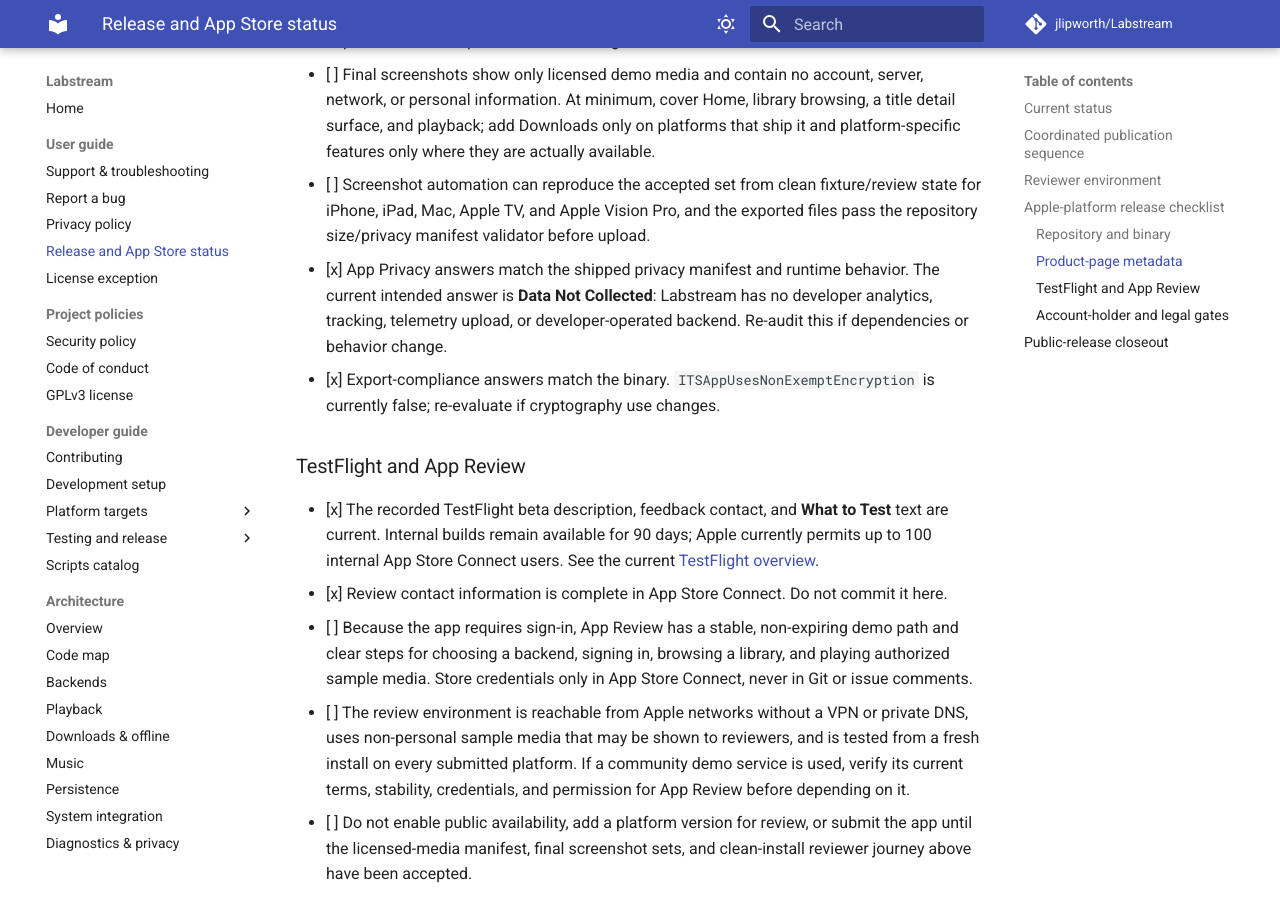
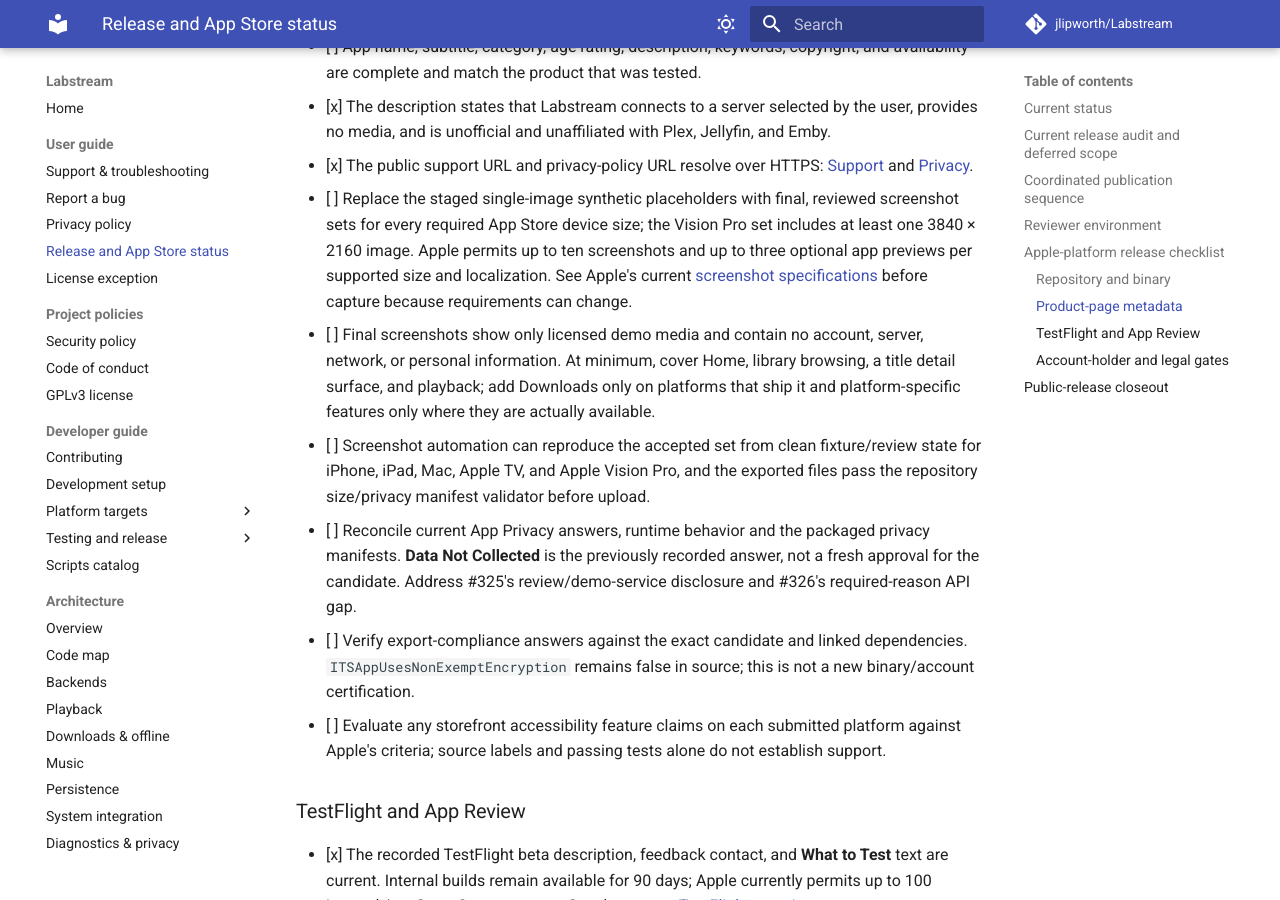
Before and after one commit to jlipworth/Labstream, an MkDocs documentation site: the page built from docs/RELEASES.md, in a window 1280 px wide and 900 px high, scrolled down 4659 px. Built offline with MkDocs 1.6.1 and Material for MkDocs 9.7.7, drawn with Linux system fonts in a browser that asks for light colours; comment, search, counter and statistics services are not loaded; some of the changed text lies outside the part shown.

Commit message:
docs: audit prerelease disclosures and reconcile deferred gates

```diff
--- a/docs/RELEASES.md
+++ b/docs/RELEASES.md
@@ -50,6 +50,19 @@
 parentheses is the App Store build number (`CFBundleVersion`). A new marketing version begins at
 build 1; each replacement upload for the same platform and marketing version must use a higher
 build number.
+
+## Current release audit and deferred scope
+
+The [2026-09-15 disclosure audit](https://github.com/jlipworth/Labstream/blob/main/docs/evidence/2026-09-15-prerelease-disclosure-audit.md)
+records source-level checks and remaining gates. Privacy wording and required-reason API
+coverage remain open in [#325](https://github.com/jlipworth/Labstream/issues/325) and
+[#326](https://github.com/jlipworth/Labstream/issues/326); historical App Store answers do not
+certify the current candidate.
+
+[#259](https://github.com/jlipworth/Labstream/issues/259), disconnected cold-launch access to
+completed downloads, is **deferred by user decision**. Keep the issue open; deferral is not
+hardware acceptance. Do not advertise reliable offline cold launch as verified. The remaining
+platform acceptance gates below still apply.
 
 ## Coordinated publication sequence
 
@@ -168,12 +181,14 @@
 - [ ] Screenshot automation can reproduce the accepted set from clean fixture/review state for
       iPhone, iPad, Mac, Apple TV, and Apple Vision Pro, and the exported files pass the repository
       size/privacy manifest validator before upload.
-- [x] App Privacy answers match the shipped privacy manifest and runtime behavior. The current
-      intended answer is **Data Not Collected**: Labstream has no developer analytics, tracking,
-      telemetry upload, or developer-operated backend. Re-audit this if dependencies or behavior
-      change.
-- [x] Export-compliance answers match the binary. `ITSAppUsesNonExemptEncryption` is currently
-      false; re-evaluate if cryptography use changes.
+- [ ] Reconcile current App Privacy answers, runtime behavior and the packaged privacy manifests.
+      **Data Not Collected** is the previously recorded answer, not a fresh approval for the
+      candidate. Address #325's review/demo-service disclosure and #326's required-reason API gap.
+- [ ] Verify export-compliance answers against the exact candidate and linked dependencies.
+      `ITSAppUsesNonExemptEncryption` remains false in source; this is not a new binary/account
+      certification.
+- [ ] Evaluate any storefront accessibility feature claims on each submitted platform against
+      Apple's criteria; source labels and passing tests alone do not establish support.
 
 ### TestFlight and App Review
 
```
Also changed, not shown: docs/evidence/2026-09-15-prerelease-disclosure-audit.md (added, +59 -0 lines).
